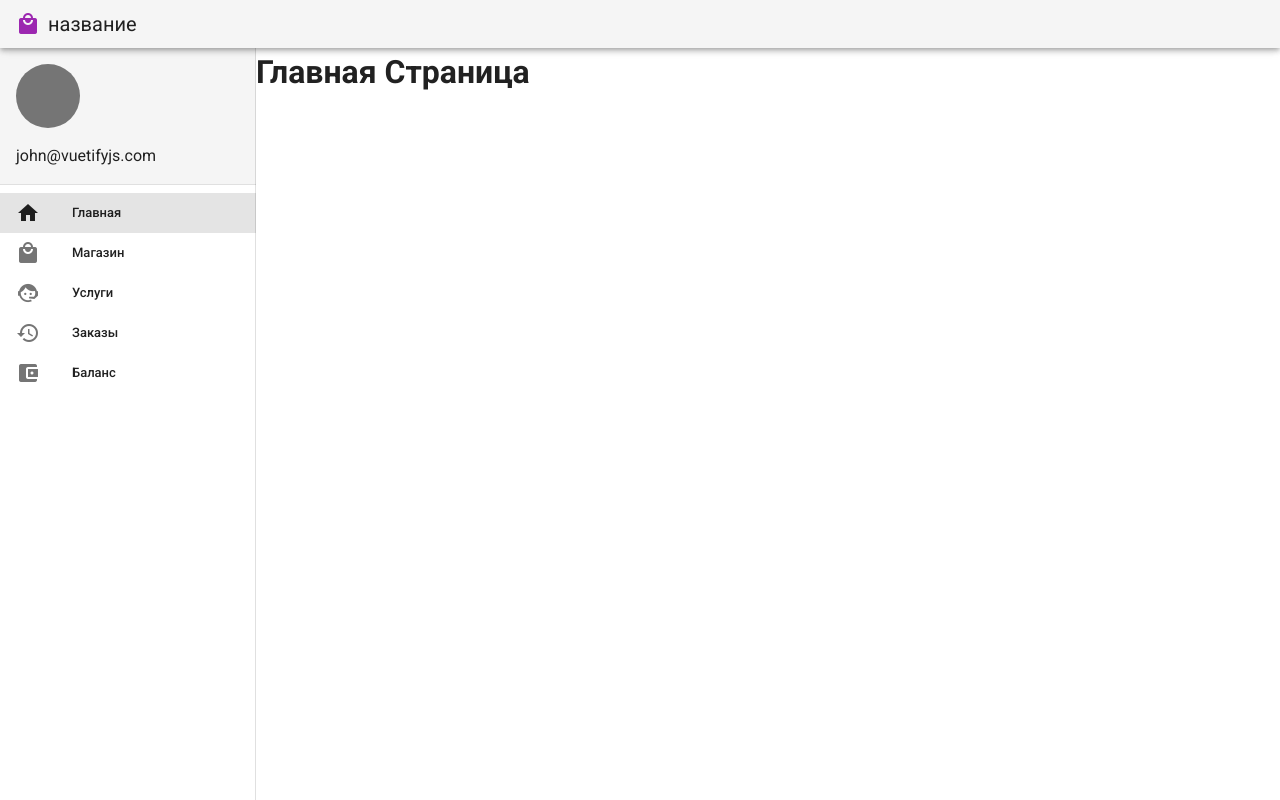
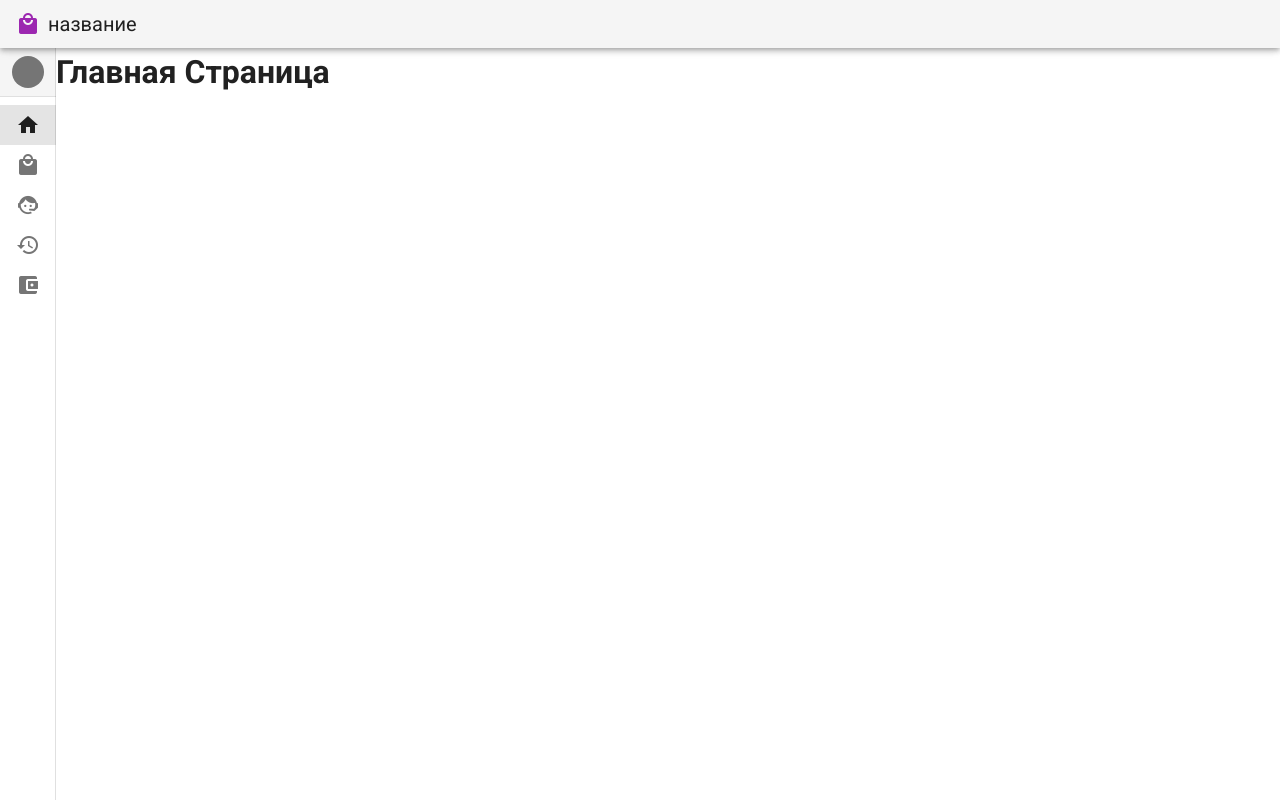
Before and after one commit to Roman9587/Mini-Shop, a Vue app: page / in a window 1280 px wide. Built offline with nearby package versions, Linux system fonts and the light colour scheme.

Commit message:
сделали динамический сайлбар пофиксили аватар

```diff
--- a/src/components/SideBar.vue
+++ b/src/components/SideBar.vue
@@ -1,9 +1,21 @@
 <template>
-  <v-navigation-drawer clipped permanent app>
-    <v-sheet color='grey lighten-4' class='pa-4'>
-      <v-avatar class='mb-4' color='grey darken-1' size='64'></v-avatar>
-
-      <div>john@vuetifyjs.com</div>
+  <v-navigation-drawer
+    clipped
+    permanent
+    app
+    :mini-variant='window.width < windowLimit'
+  >
+    <v-sheet
+      color='grey lighten-4'
+      :class='window.width > windowLimit ? "pa-4" : "text-center"'
+    >
+      <v-avatar
+        :class='window.width > windowLimit ? "mb-4" : "my-2"'
+        color='grey darken-1'
+        size='32'
+        title='john@vuetifyjs.com'
+      ></v-avatar>
+      <div v-if='window.width > windowLimit'>john@vuetifyjs.com</div>
     </v-sheet>
 
     <v-divider></v-divider>
@@ -14,6 +26,8 @@
         v-for='(link, idx) of links'
         :key='idx'
         :to='link.route'
+        link
+        :title='link.text'
       >
         <v-list-item-icon>
           <v-icon>{{ link.icon }}</v-icon>
@@ -30,6 +44,12 @@
 <script>
 export default {
   data: () => ({
+    window: {
+      width: 0,
+    },
+
+    windowLimit: 800,
+
     links: [
       {
         icon: 'mdi-home',
@@ -58,5 +78,19 @@ export default {
       },
     ],
   }),
+
+  methods: {
+    resizeHandler() {
+      this.window.width = window.innerWidth
+    },
+  },
+
+  created() {
+    window.addEventListener('resize', this.resizeHandler)
+  },
+
+  destroyed() {
+    window.removeEventListener('resize', this.resizeHandler)
+  },
 }
 </script>
```
